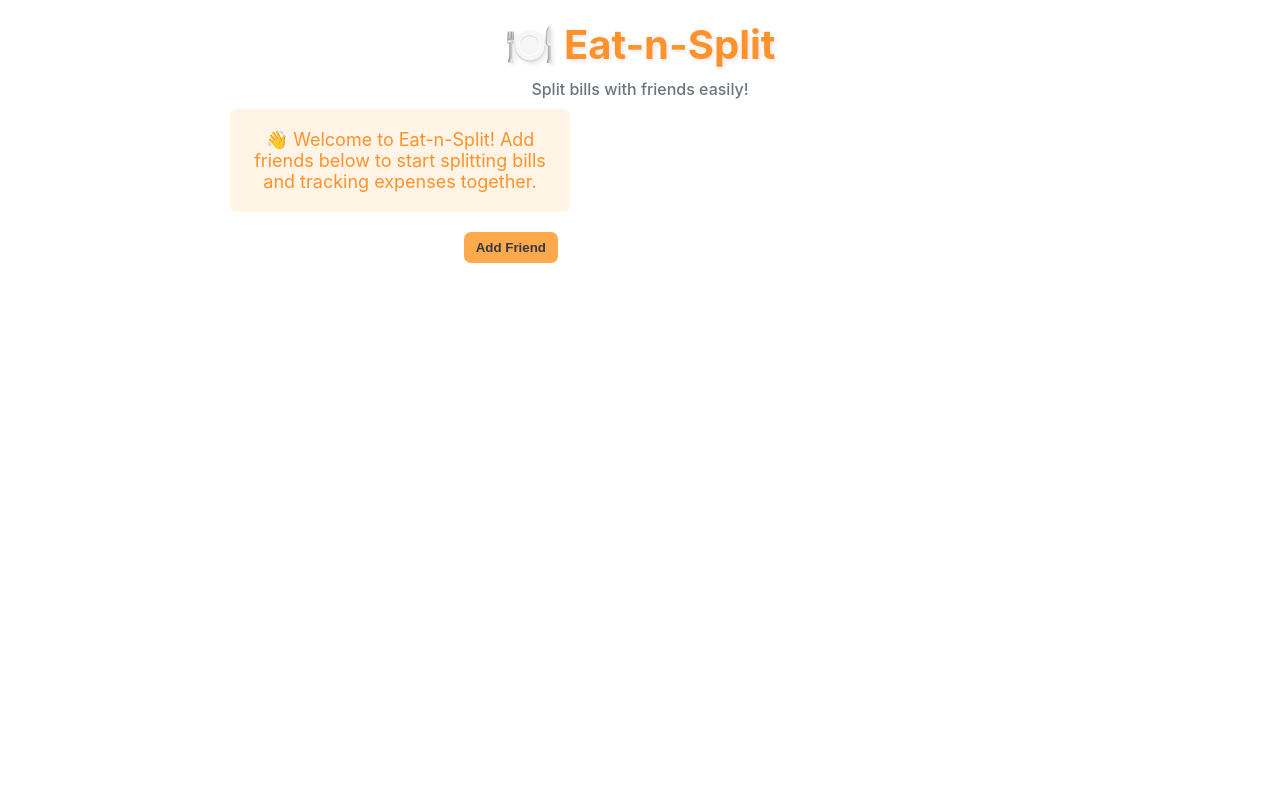
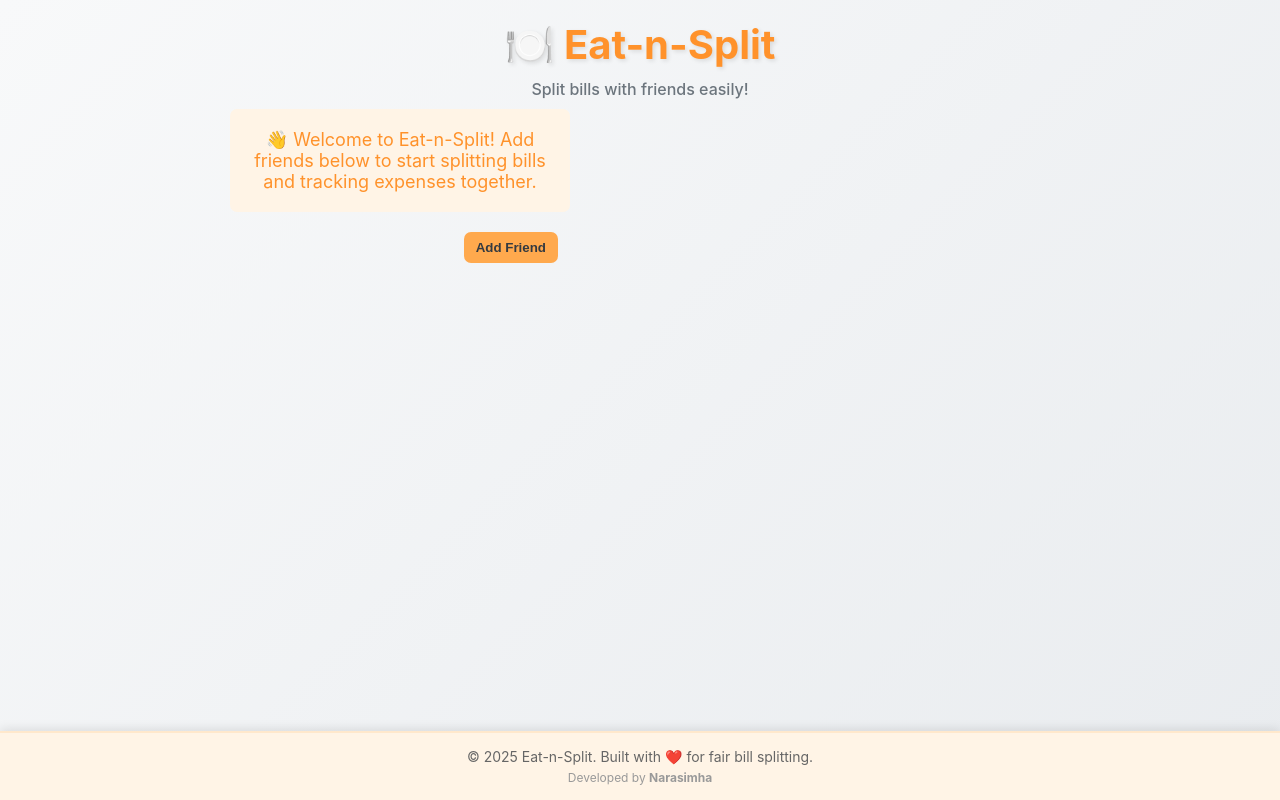
Before and after one commit to narasimhasalaveti/Eat-n-Split, a React (Create React App) app: page / in a window 1280 px wide. Built offline with nearby package versions, Linux system fonts and the light colour scheme.

Commit message:
Added Footer to the Application

```diff
--- a/src/components/App.js
+++ b/src/components/App.js
@@ -4,6 +4,7 @@ import EmptyList from "./EmptyList";
 import FriendList from "./FriendList";
 import FormAddFriend from "./FormAddFriend";
 import FormSplitBill from "./FormSplitBill";
+import Footer from "./Footer";
 
 export default function App() {
 	const [friends, setFriends] = useState([]);
@@ -72,6 +73,8 @@ export default function App() {
 					onSplitBill={HandleSplitBill}
 				/>
 			)}
+
+			<Footer />
 		</div>
 	);
 }
--- /dev/null
+++ b/src/components/Footer.js
@@ -0,0 +1,14 @@
+export default function Footer() {
+	const currentYear = new Date().getFullYear();
+
+	return (
+		<footer className="app-footer">
+			<p>
+				&copy; {currentYear} Eat-n-Split. Built with ❤️ for fair bill splitting.
+			</p>
+			<p className="developer-credit">
+				Developed by <strong>Narasimha</strong>
+			</p>
+		</footer>
+	);
+}
--- a/src/index.css
+++ b/src/index.css
@@ -23,7 +23,9 @@ body {
 	display: flex;
 	align-items: flex-start;
 	justify-content: center;
-	padding: 2rem 0;
+	padding: 2rem 0 10rem;
+	background: linear-gradient(135deg, #f8f9fa 0%, #e9ecef 100%);
+	position: relative;
 }
 
 .app {
@@ -231,6 +233,31 @@ form h2 {
 	margin-bottom: 2rem;
 }
 
+/* Footer Styles */
+.app-footer {
+	position: fixed;
+	bottom: 0;
+	left: 0;
+	right: 0;
+	text-align: center;
+	padding: 1rem 2rem;
+	background: var(--color-lightest);
+	border-top: 2px solid var(--color-light);
+	box-shadow: 0 -2px 10px rgba(0, 0, 0, 0.1);
+	z-index: 1000;
+}
+
+.app-footer p {
+	margin: 0.5rem 0;
+	font-size: 1.4rem;
+	color: #666;
+}
+
+.developer-credit {
+	font-size: 1.2rem !important;
+	color: #999 !important;
+}
+
 /* Responsive design for smaller screens */
 @media (max-width: 768px) {
 	.app {
@@ -250,4 +277,9 @@ form h2 {
 	.sidebar ul {
 		max-height: 30vh;
 	}
+
+	.app-footer {
+		padding: 1.5rem;
+		margin-top: 2rem;
+	}
 }
```
